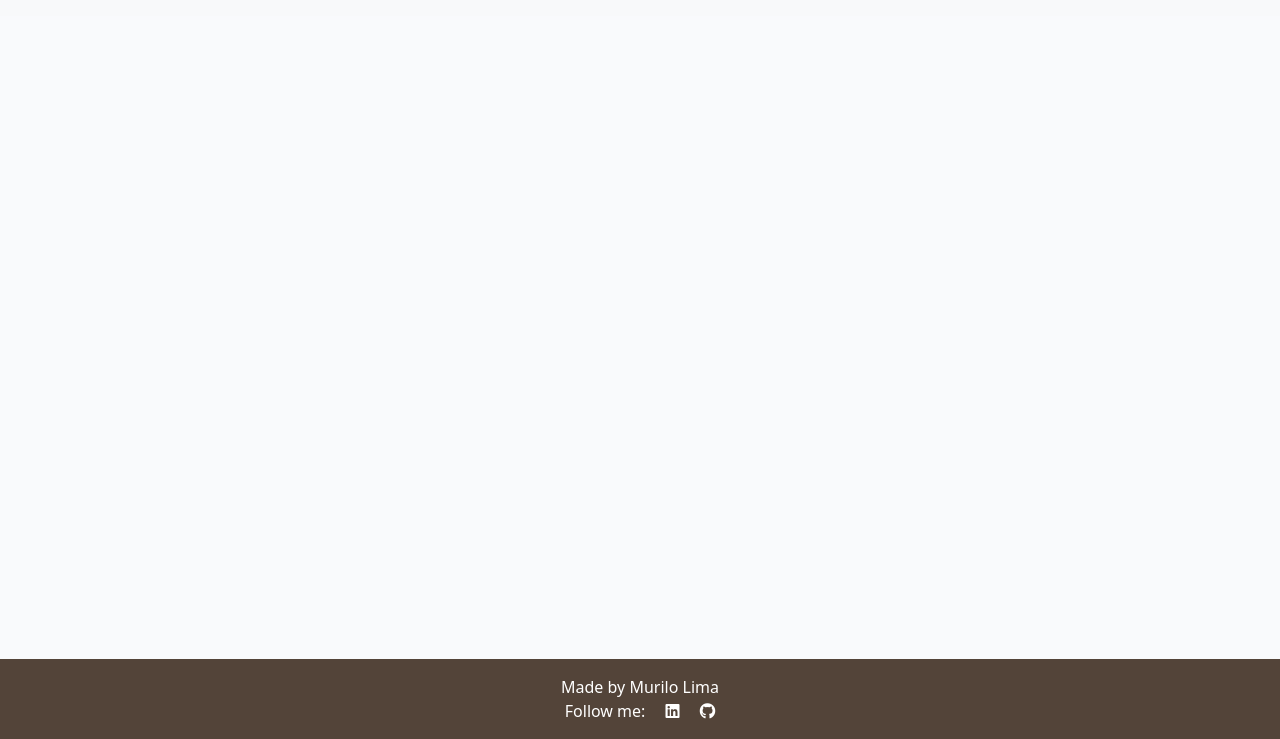
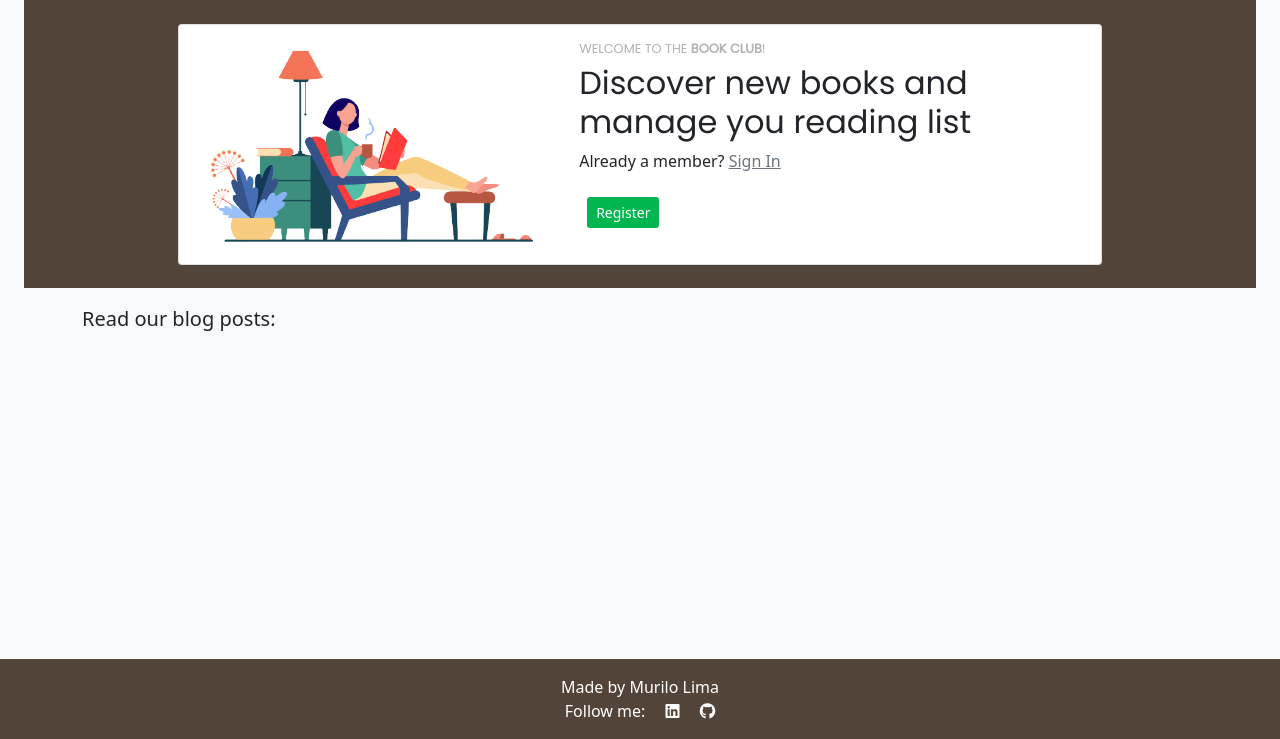
Before and after one commit to omurilolima/book-club, a Django app: page / in a window 1280 px wide. Shown: the part 61-800 px from the top of the page. Run offline with Django 3.2, Linux system fonts and the light colour scheme; data that the repository does not hold is empty.

Commit message:
Update index.html layout and add hero section

```diff
--- a/static/css/style.css
+++ b/static/css/style.css
@@ -25,6 +25,12 @@ h2, h3, h4 {
     background-color: white;
     padding-top: 2rem;
     padding-bottom: 2rem;
+}
+
+.bg-home {
+    background-color: #534439;
+    height: 18rem;
+    width: 100%;
 }
 
 .light-bg {
@@ -74,7 +80,7 @@ h2, h3, h4 {
     bottom: 5%;
     min-width: 30%;
     left: -2px;
-    background-color: #00B64F;
+    background-color: #534439;
 }
 
 .author {
--- a/templates/book_detail.html
+++ b/templates/book_detail.html
@@ -18,7 +18,7 @@
                                     <h3 class="card-title">By: {{ book.author }}</h3>
                                     <h2 class="card-title">{{ book.title }}</h2>
                                     <p class="card-text">{{ book.about }}</p>
-                                    <h3 class="card-title mb-4">Category: {{ book.category }} - isbn: {{ book.isbn }}</h3>
+                                    <h3 class="card-title mb-4">Category: {{ book.category }}</h3>
                                     <p class="card-text">Started reading: <strong>{{ book.data_started_reading }}</strong></p>
                                     <p class="card-text mb-4">Started reading: <strong>{{ book.date_finished_reading }}</strong></p>
                                     <h4 class="card-text mb-4">My rating: <strong><span id="rating">{{ book.rating }}</span></strong></h4>
--- a/templates/books.html
+++ b/templates/books.html
@@ -29,7 +29,7 @@
                                     <button type="button" class="btn btn-dark btn-sm">View details</button>
                                 </a>
                             </div>
-                    </div>
+                        </div>
                     </div>
                 </div>
             </div>
--- a/templates/index.html
+++ b/templates/index.html
@@ -2,14 +2,52 @@
 
 {% block content %}
 
-<div class="container">
+
+        <!-- Blog Entries Column -->
+<div class="container-fluid d-flex flex-column">
+    <div class="container-fluid">
+        <div class="bg-home">
+            <div class="row">
+                <div class="col-12 col-md-12 mt-4 d-flex justify-content-evenly">
+                    <div class="col-md-9">
+                        <div class="card">
+                            <div class="row g-0">
+                                <div class="col-6 col-md-5">
+                                    <img src="/static/images/woman-reading.png" class="card-img img-fluid rounded-start"
+                                        alt="{{ book.title }}">
+                                </div>
+                                <div class="col-6 col-md-7">
+                                    <div class="card-body d-flex flex-column">
+                                        <div class="h-100">
+                                            <h3 class="card-title">Welcome to the <strong>Book Club</strong>!</h3>
+                                            <h2 class="card-title">Discover new books and manage you reading list</h2>
+                                            <p class="card-text mb-4">Already a member?
+                                                <a href="{% url 'account_login' %}" class="text-secondary">Sign In</a></p>
+                                        </div>
+                                        <div>
+                                            <a href="{% url 'account_signup' %}">
+                                                <button type="button" class="btn btn-signup btn-sm ms-2">Register</button>
+                                            </a>
+                                        </div>
+                                    </div>
+                                </div>
+                            </div>
+                        </div>
+                    </div>
+                </div>
+            </div>
+        </div>
+    </div>
+    <div class="container mt-3">
+        <div class="row">
+            <p class="fs-5">Read our blog posts:</p>
+        </div>
         <div class="row justify-content-evenly">
-        <!-- Blog Entries Column -->
-        <div class="col-12 mt-3 d-flex justify-content-evenly">
+            <div class="col-12 d-flex justify-content-evenly">
                 <div class="row">
                 {% for post in post_list %}
                     <div class="col-md-4">
-                    <div class="card mb-4">
+                        <div class="card">
                             <div class="card-body">
                                 <div class="image-container mb-3">
                                     {% if 'placeholder' in post.featured_image.url %}
@@ -66,5 +104,6 @@
         </nav>
         {% endif %}
     </div>
+</div>
 
 {%endblock%}
```
Also changed, not shown: static/images/woman-reading.png (added). Lines whose indentation alone changed are shown as unchanged.
